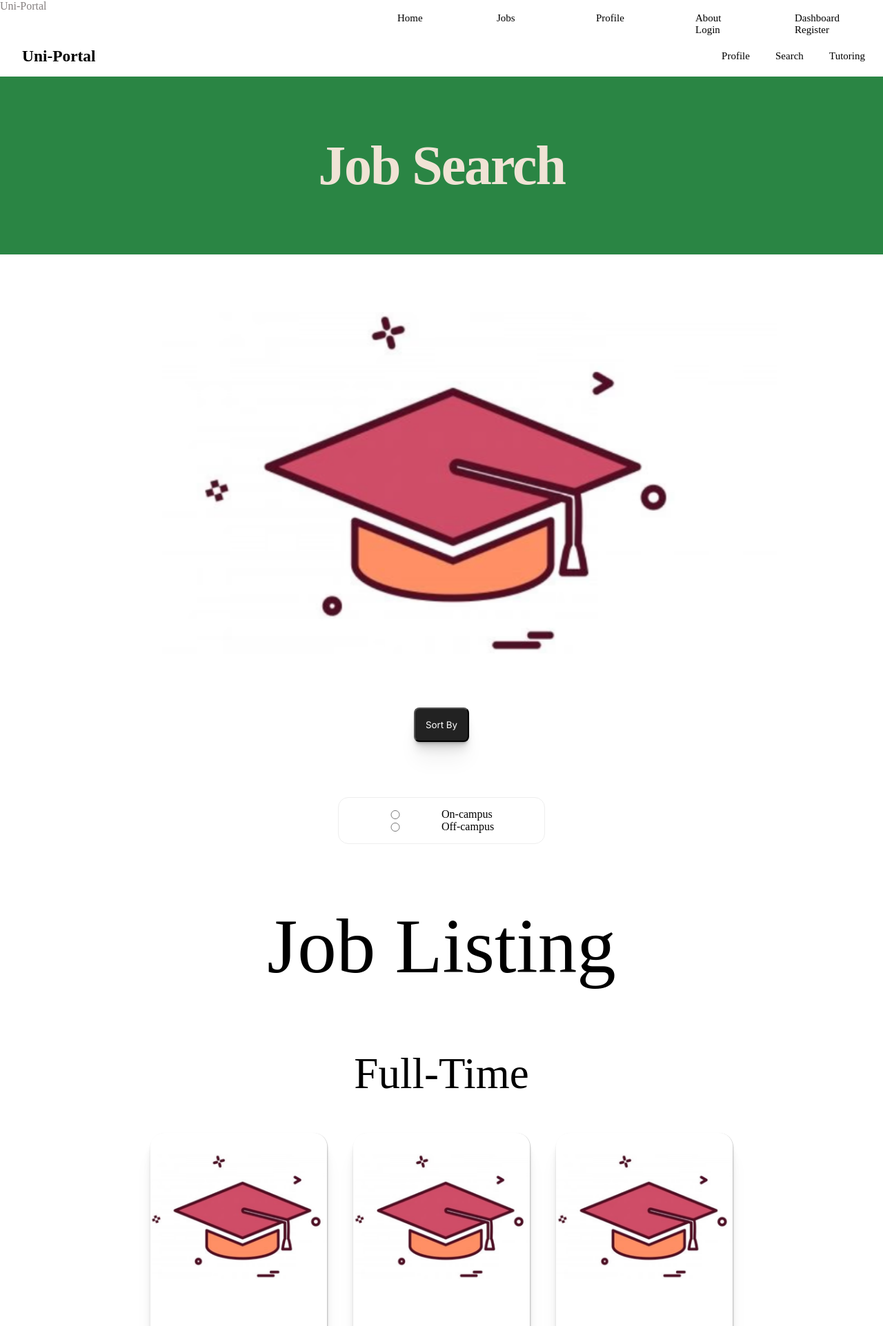
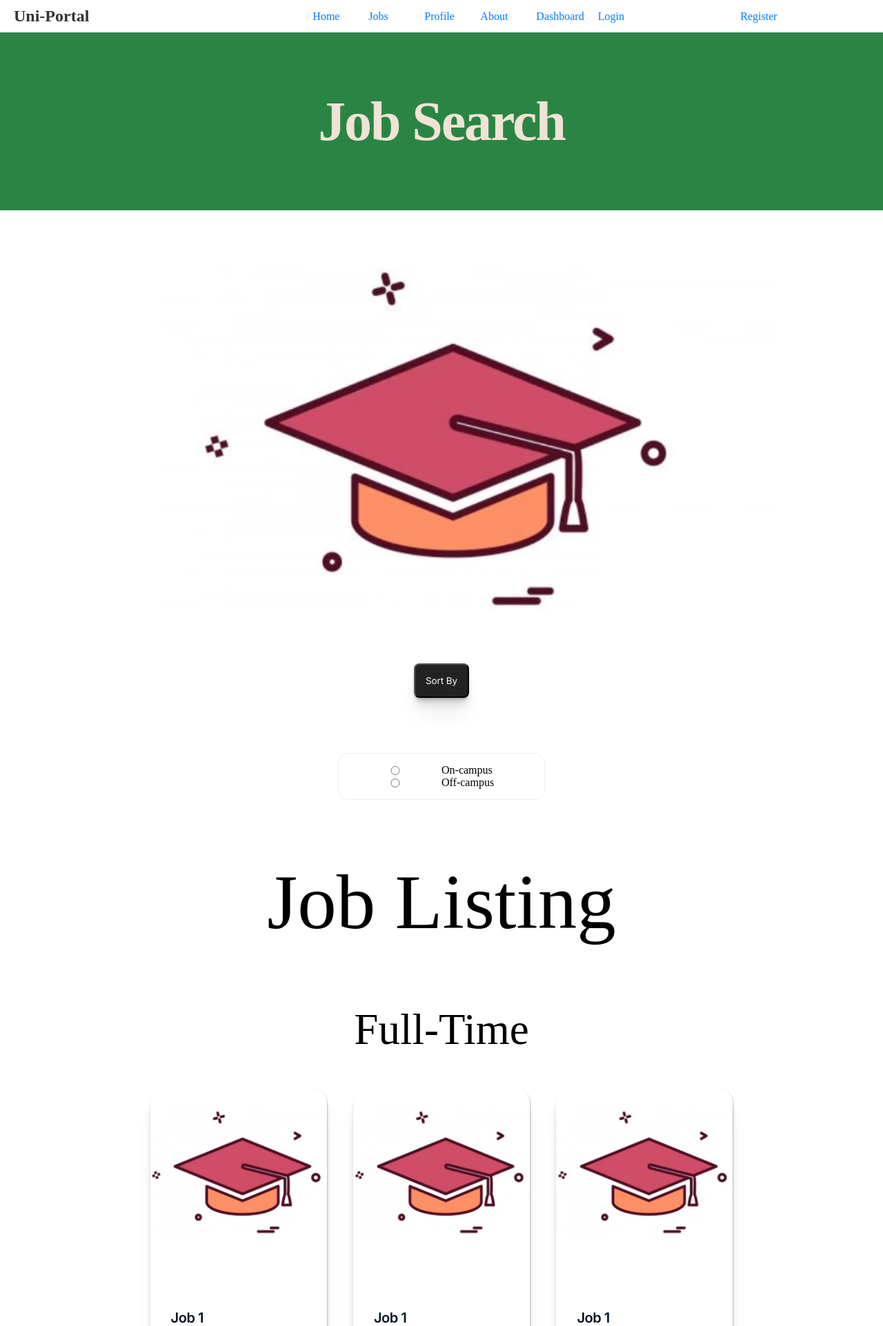
Before and after one commit to MangoEnterprize/githubcollab, a Flask app: page /job in a window 1280 px wide. Shown: the top 1923 px of the page at 69% size. Run offline with Flask 3, Linux system fonts and the light colour scheme; some libraries are stand-ins or nearby versions; some web fonts are replaced.

Commit message:
11/7/24 classroom session updates

```diff
--- a/portal/routes.py
+++ b/portal/routes.py
@@ -9,6 +9,7 @@
 @app.route('/')
 @app.route('/home')
 def home_page():
+
     return render_template('home.html')
 
 # dynamic route takes username
@@ -30,7 +31,7 @@
 @app.route('/profile', methods=['GET', 'POST'])
 @login_required
 def profile_page():
-
+    majors = ['Computer Science', 'English', 'Business Administration', 'Psychology', 'Biology', 'Engineering', 'Art', 'History', 'Mathematics']
     form = ProfileForm()
     user = User.query.filter_by(id=current_user.id).first()
     #   User.query.get_or_404(current_user.id)
@@ -38,9 +39,9 @@
     # Update information
     if form.validate_on_submit():
         user.major=form.major.data
-        user.concentration=form.concentration.data
-        user.gradmonth=form.gradmonth.data
-        user.gradyear=form.gradyear.data
+        # user.concentration=form.concentration.data
+        # user.gradmonth=form.gradmonth.data
+        # user.gradyear=form.gradyear.data
 
         db.session.commit()
 
@@ -51,7 +52,7 @@
         for error in form.errors.values():
             flash(f'Error during submission: {error[0]}', category='danger')
 
-    return render_template('profile.html', form=form)
+    return render_template('profile.html', form=form, majors=majors)
 
 # User must be logged in to access dashboard
 @app.route('/dashboard')
@@ -92,8 +93,8 @@
             attempted_password=form.password.data
         ):
             login_user(attemptedUser)
-            flash(f'Success, login as: {attemptedUser.firstname}', category='success')
-            return redirect(url_for('portal_page'))
+            flash(f'Success, logged in as: {attemptedUser.firstname}', category='success')
+            return redirect(url_for('dashboard_page'))
         else:
             flash("Failed login", category='danger')
     return render_template('login.html', form=form)
--- a/portal/static/base.css
+++ b/portal/static/base.css
@@ -1,4 +1,4 @@
-body {
+/* body {
     background-color: #212121;
     color: white;
     padding: 20px;
@@ -35,30 +35,90 @@
     padding: 20px;
     border-radius: 5px;
     box-shadow: 0 4px 8px rgba(0,0,0,0.1);
+} */
+
+/*
+.navbar{
+    list-style: none;
+    display: flex;
+    justify-content: space-around;
+    padding:0;
+    margin:0;
 }
 
-/* nav bar */
-/* .navbar{
+.navbar-nav{
     list-style: none;
     display: flex;
-    justify-content: center;
-    gap:1rem;
-    font-size: 15px;
+    flex-wrap: wrap;
 }
-.navbar-nav{
-
+.nav-item{
+    margin-right: 20px;
 }
 
 .nav-link{
     text-decoration: none;
-    color:rgb(255, 255, 255);
+    color:black;
 }
 
 .nav-link:hover{
     color:rgb(134, 128, 128);
 }
 
-.navbar-nav li{
-    font-weight: 10px;
-    width: 10%;
+.navbar-brand{
+
+    text-decoration: none;
+    color:black;
 } */
+
+
+
+.navbar {
+    display: flex;
+    justify-content: space-between;
+    align-items: center;
+    padding: 10px 20px;
+  }
+
+  .navbar-brand {
+    font-size: 1.5em;
+    font-weight: bold;
+    color: #333; /* Dark color for the brand name */
+    text-decoration: none; /* Remove underline */
+  }
+
+  .navbar-nav {
+    display: flex;
+    list-style: none; /* Remove bullet points */
+    padding-left: 0; /* Remove default padding */
+    margin: 0;
+  }
+
+  .nav-item {
+    margin-left: 20px; /* Space between each item */
+  }
+
+  .nav-link {
+    color: #007bff; /* Bootstrap blue color */
+    text-decoration: none; /* Remove underline from links */
+    font-size: 1em;
+    font-weight: 500;
+  }
+
+  .nav-link:hover {
+    color: #0056b3; /* Darken color on hover */
+    text-decoration: underline; /* Add underline on hover */
+  }
+
+  .ml-auto {
+    margin-left: auto; /* Push items to the right (e.g., Login/Register links) */
+  }
+
+
+  footer {
+    width: 100%;
+    padding: 1rem 2rem;
+    text-align: center;
+    font-size: 0.9rem;
+    color: #999;
+    border-top: 1px solid #ddd;
+}
--- a/portal/static/job.css
+++ b/portal/static/job.css
@@ -8,7 +8,7 @@
     font-style: normal;
 }
 
-header h3{
+/* header h3{
     padding-left:1rem;
     font-weight: 700;
 }
@@ -41,10 +41,10 @@
     align-items: center;
     justify-content: space-around;
     font-size: 20px;
-}
+} */
 
 
-.title{
+.banner{
     height: auto;
     display: flex;
     flex-direction: column;
@@ -277,12 +277,12 @@
 }
 
 
-footer{
+/* footer{
     font-family: "Inter", "Inter Placeholder", sans-serif;
     margin-top: 5rem;
     margin-bottom: 3rem;
     text-align: center;
-}
+} */
 
 @media (max-width:600px){
     .listing h1{
--- a/portal/templates/base.html
+++ b/portal/templates/base.html
@@ -21,20 +21,17 @@
    </head>
    <body>
       <!-- Navbar here -->
-      <nav class="navbar navbar-expand-md navbar-dark bg-dark">
+
+      <nav class="navbar">
 
 
         <a class="navbar-brand" href="#">Uni-Portal</a>
-        <!-- <button class="navbar-toggler" type="button" data-toggle="collapse" data-target="#navbarNav">
-          <span class="navbar-toggler-icon"></span>
-        </button>
-        <div class="collapse navbar-collapse" id="navbarNav">
-        </div> -->
 
-        <ul class="navbar-nav mr-auto">
+
+        <ul class="navbar-nav">
             <!-- Jinja syntax for urls takes route name -->
-            <li class="nav-item active">
-                <a class="nav-link" href="{{ url_for('home_page') }}">Home<span class="sr-only"></span></a>
+            <li class="nav-item">
+                <a class="nav-link" href="{{ url_for('home_page') }}">Home</a>
             </li>
 
             <li class="nav-item">
@@ -42,7 +39,7 @@
             </li>
             <li class="nav-item">
               <a class="nav-link" href="{{ url_for('profile_page') }}">Profile</a>
-          </li>
+            </li>
             <li class="nav-item">
               <a class="nav-link" href="{{ url_for('about_page') }}">About</a>
             </li>
@@ -52,12 +49,13 @@
           </li>
         </ul>
 
+
         <!-- current user variable comes from flask login module -->
          <!-- Show welcome message if logged in -->
         {% if current_user.is_authenticated %}
         <ul class="navbar-nav">
           <li class="nav-item">
-              <a class="nav-link" href="">Welcome, {{ current_user.username }}</a>
+              <a class="nav-link" href="">Welcome, {{ current_user.firstname }}</a>
           </li>
       </ul>
 
@@ -102,4 +100,8 @@
       <script src="https://stackpath.bootstrapcdn.com/bootstrap/4.5.2/js/bootstrap.min.js" integrity="sha384-B4gt1jrGC7Jh4AgTPSdUtOBvfO8shuf57BaghqFfPlYxofvL8/KUEfYiJOMMV+rV" crossorigin="anonymous"></script>
    </body>
 
+   <footer>
+    <p>&copy; 2024 Uni-Portal. All rights reserved.</p>
+   </footer>
+
 </html>
--- a/portal/templates/job.html
+++ b/portal/templates/job.html
@@ -5,6 +5,7 @@
 <meta charset="UTF-8">
     <meta name="viewport" content="width=device-width, initial-scale=1.0">
     <title>Job</title>
+    <link rel="stylesheet" type="text/css" href="{{ url_for('static', filename='base.css') }}">
     <link rel="stylesheet" type="text/css" href="{{ url_for('static', filename='job.css') }}">
     <link rel="preconnect" href="https://fonts.googleapis.com">
     <link rel="preconnect" href="https://fonts.gstatic.com" crossorigin>
@@ -17,7 +18,7 @@
 
 {% block content %}
 
-<header>
+<!-- <header>
     <h3>Uni-Portal</h3>
     <nav>
         <ul>
@@ -27,11 +28,11 @@
         </ul>
     </nav>
 
-</header>
+</header> -->
 
 <main>
 
-    <section class="title">
+    <section class="banner">
         <div class="job-search">
             <p>Job Search</p>
         </div>
@@ -164,13 +165,6 @@
 
 
 </main>
-
-<footer>
-
-
-    <small>Copyright</small>
-
-</footer>
 
 
 
```
Also changed, not shown: portal/static/home.css (+1 -9 lines), portal/static/profile.js (+21 -13 lines), portal/templates/dashboard.html (+66 -2 lines), portal/templates/home.html (+4 -6 lines), portal/templates/profile.html (+33 -14 lines), instance/portal.db.
